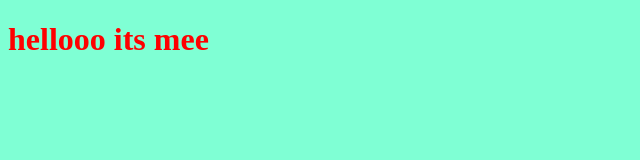
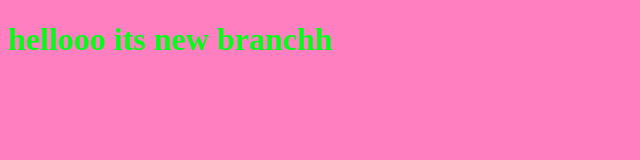
Before and after one commit to yasmeenhegazy-dev/my-project, a plain HTML site: page index.html in a window 1280 px wide. Shown: the whole page, without its empty margins (0-640 px from the left). Drawn offline with Linux system fonts and the light colour scheme.

Commit message:
changing style for the title

```diff
--- a/index.html
+++ b/index.html
@@ -7,7 +7,7 @@
 <link rel="stylesheet" href="style.css">
 </head>
 <body>
-    <h1 id="uu">hellooo its mee</h1>
+    <h1 id="uu">hellooo its new branchh</h1>
 
 
     <script src="app.js"></script>
--- a/style.css
+++ b/style.css
@@ -1,6 +1,6 @@
 #uu{
-    color: red;
+    color: rgb(0, 255, 21);
 }
 body{
-    background:aquamarine;
+    background:rgb(255, 127, 193);
 }
```
